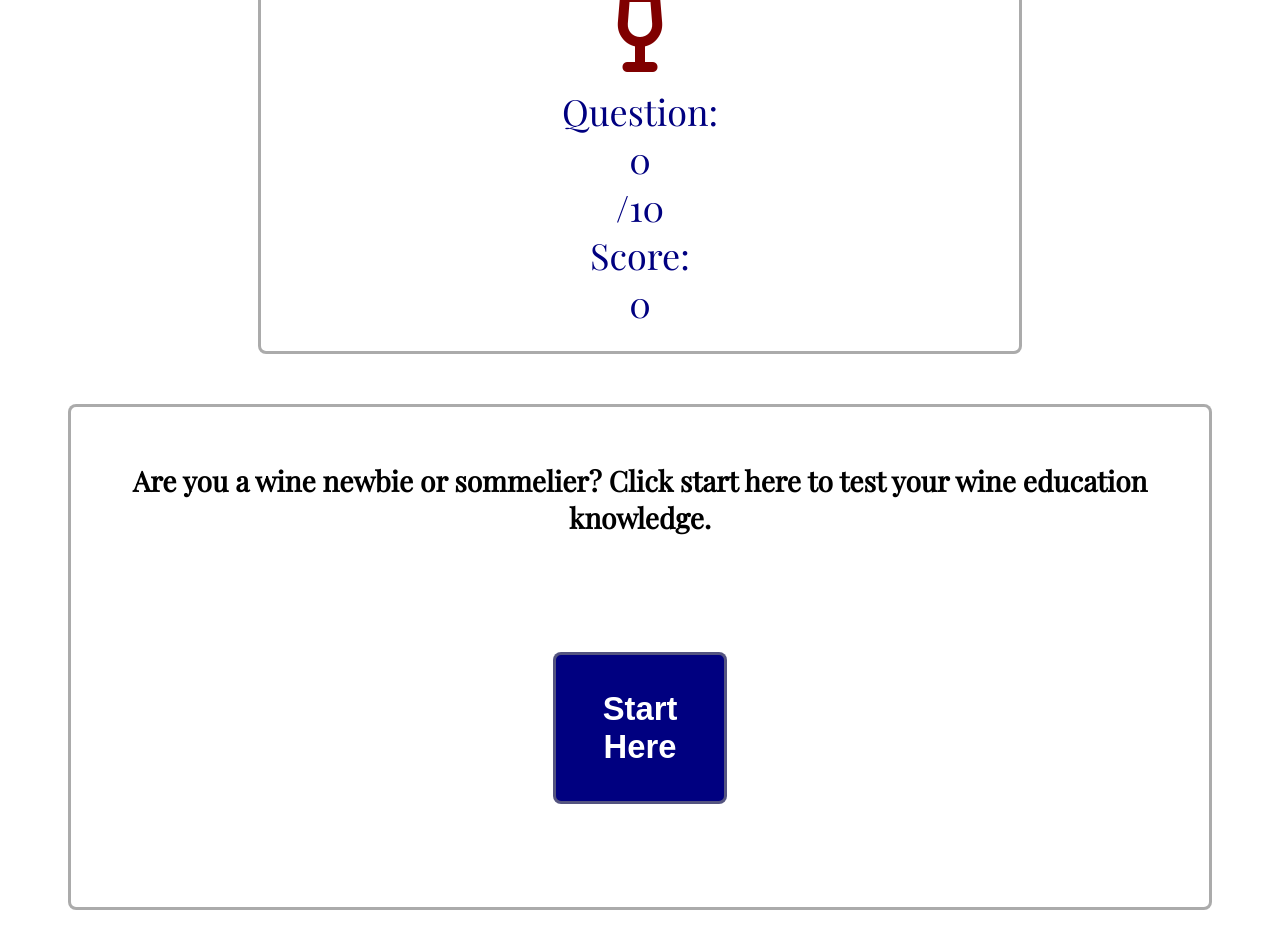
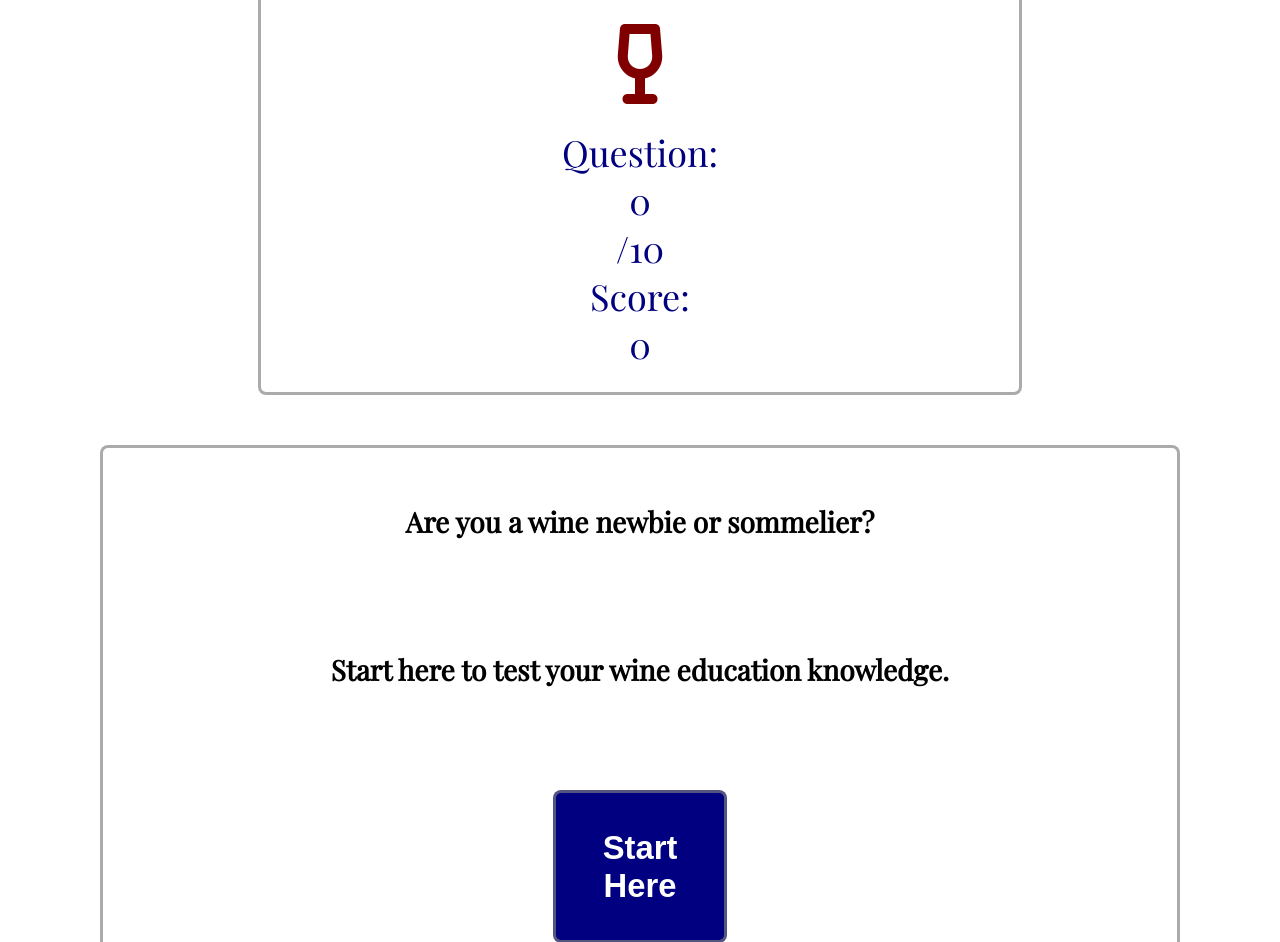
Before and after one commit to tcgronk/Quiz-App, a plain HTML site: page index.html in a window 1280 px wide. Shown: the part 147-1089 px from the top of the page. Drawn offline with nearby package versions, Linux system fonts and the light colour scheme.

Commit message:
fixed button alignment

```diff
--- a/index.html
+++ b/index.html
@@ -25,7 +25,8 @@
         </heading>
         <main>
             <section class="intro">
-                <p><h2>Are you a wine newbie or sommelier? Click start here to test your wine education knowledge.</h2></p>
+                <p><h2>Are you a wine newbie or sommelier?</h2></p>
+                <p><h2>Start here to test your wine education knowledge.</h2></p>
             </section>
             <form id="js-wine-form">
                     <label for="wine-quiz"></label>
--- a/index.js
+++ b/index.js
@@ -13,7 +13,7 @@ function startQuiz(){
 
 function generateQuestion () {
   if (questionNumber < STORE.length) {
-    return `<div class="question-${questionNumber}">
+    return `<div class="question-${questionNumber}" id="questionNumber">
     <h2>${STORE[questionNumber].question}</h2>
     <form>
     <fieldset role="radiogroup">
--- a/main.css
+++ b/main.css
@@ -2,7 +2,6 @@
 *{
     display: flex;
     flex-direction: column;
-    text-align: center;
 
 }
 head {
@@ -17,25 +16,28 @@ head {
 main{
 
     height: 500px;
-    width: 90%;
+    width: 85%;
 
 }
 
 
 heading{
-
     width: 60%;
     align-self: center;
 }
-input[type=radio] {
-    display: inline;
+
+heading, .intro, #questionNumber>h2, .results{
+    text-align: center;
 }
+
 
 main,heading{
     background: rgba(255, 255, 255, 0.877);
     background-size: auto auto;
     overflow: scroll;
+
 }
+
 button,main,heading{
     border: rgba(128, 128, 128, 0.658) 3px solid;
     border-radius: 8px;
@@ -50,6 +52,9 @@ button {
     margin-right: auto;
     align-self: center;
 }
+input[type=radio] {
+    display: inline;
+}
 
 li{
     font-size: 36px;
@@ -60,17 +65,16 @@ li{
 }
 
 h2,h1,ul{
-   margin-top: 1%;
    font-family: 'Playfair Display', serif;
 }
-h2,h3,ul{
+h3,ul{
     padding: 1%;
 }
 
 h2,.questionAnswerForm{
     font-size: 28px;
 }
-h3,main,.startButton,.fas,.fa-wine-glass-alt,ul{
+main,.startButton,.fas,.fa-wine-glass-alt{
     margin-left: auto;
     margin-right: auto;
 }
```
